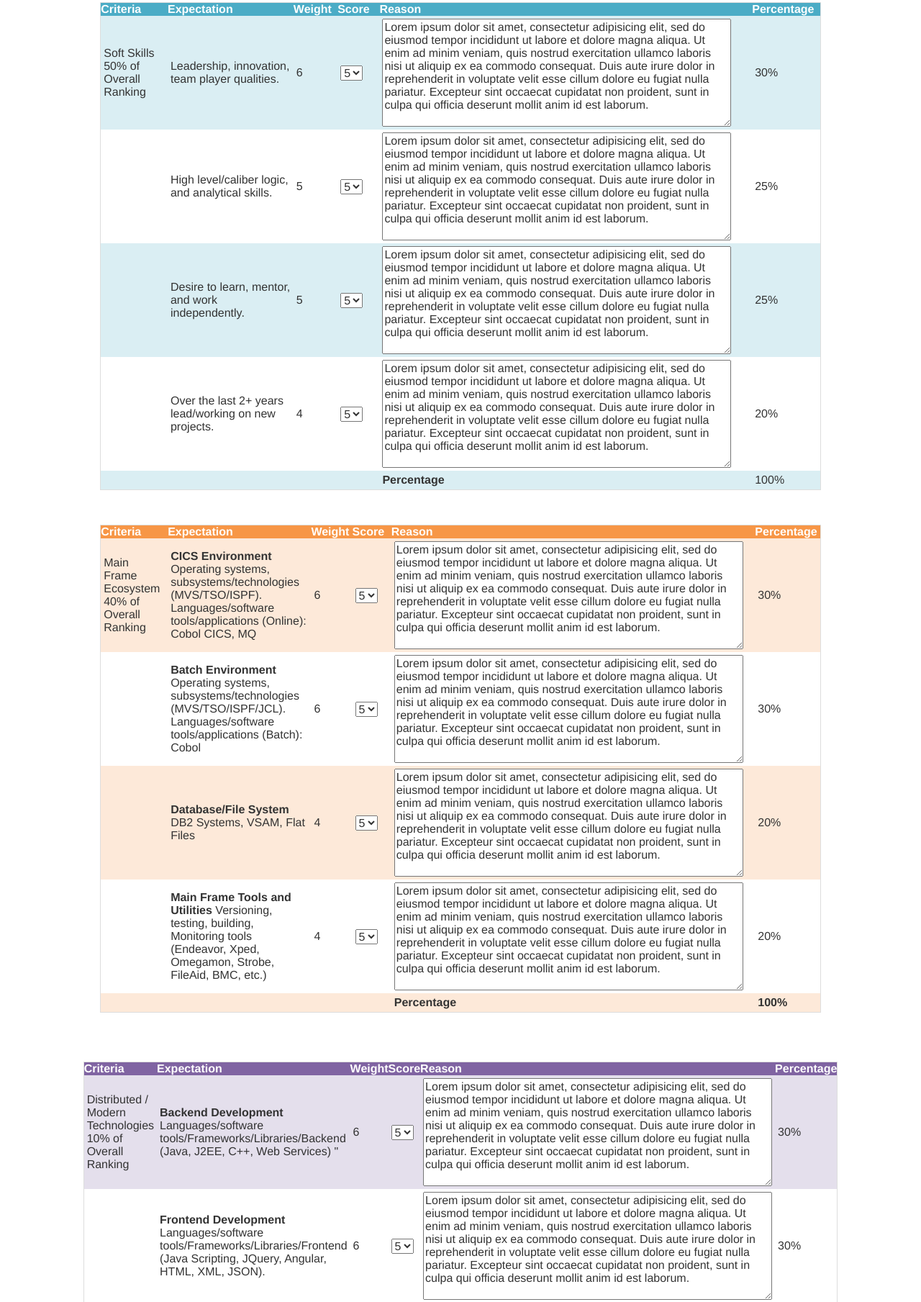
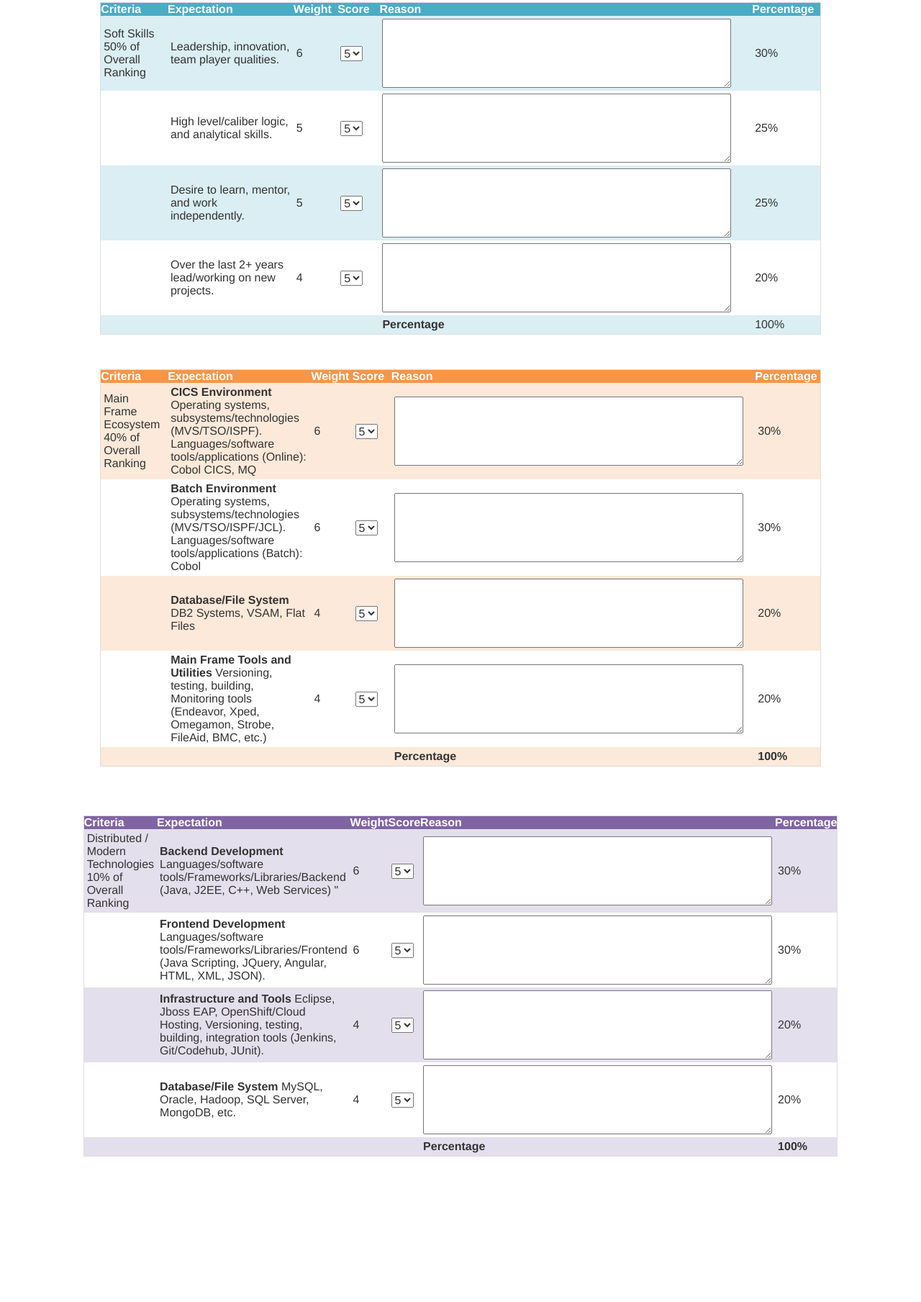
Before and after one commit to andrealvesoptum/ltmtracking, a plain HTML site: page WebContent/ltmsheet.html in a window 1280 px wide. Shown: the part 165-1974 px from the top of the page at 72% size. After the commit the page ends 1786 px from the top, so only its background shows below. Drawn offline with nearby package versions, Linux system fonts and the light colour scheme.

Commit message:
Removed Lorem Ipsum

```diff
--- a/WebContent/ltmsheet.html
+++ b/WebContent/ltmsheet.html
@@ -89,7 +89,7 @@
             </select>
           </td>
           <td>
-            <textarea rows="8" cols="50" id="reason" form="">Lorem ipsum dolor sit amet, consectetur adipisicing elit, sed do eiusmod tempor incididunt ut labore et dolore magna aliqua. Ut enim ad minim veniam, quis nostrud exercitation ullamco laboris nisi ut aliquip ex ea commodo consequat. Duis aute irure dolor in reprehenderit in voluptate velit esse cillum dolore eu fugiat nulla pariatur. Excepteur sint occaecat cupidatat non proident, sunt in culpa qui officia deserunt mollit anim id est laborum.</textarea>
+            <textarea rows="5" cols="50" id="reason" form=""></textarea>
           </td>
           <td>
             {{softSkillWeight.id_1 * softSkillSelect.id_1}}%
@@ -113,7 +113,7 @@
             </select>
           </td>
           <td>
-            <textarea rows="8" cols="50" id="reason" form="">Lorem ipsum dolor sit amet, consectetur adipisicing elit, sed do eiusmod tempor incididunt ut labore et dolore magna aliqua. Ut enim ad minim veniam, quis nostrud exercitation ullamco laboris nisi ut aliquip ex ea commodo consequat. Duis aute irure dolor in reprehenderit in voluptate velit esse cillum dolore eu fugiat nulla pariatur. Excepteur sint occaecat cupidatat non proident, sunt in culpa qui officia deserunt mollit anim id est laborum.</textarea>
+            <textarea rows="5" cols="50" id="reason" form=""></textarea>
           </td>
           <td>
             {{softSkillWeight.id_2 * softSkillSelect.id_2}}%
@@ -137,7 +137,7 @@
             </select>
           </td>
           <td>
-            <textarea rows="8" cols="50" id="reason" form="">Lorem ipsum dolor sit amet, consectetur adipisicing elit, sed do eiusmod tempor incididunt ut labore et dolore magna aliqua. Ut enim ad minim veniam, quis nostrud exercitation ullamco laboris nisi ut aliquip ex ea commodo consequat. Duis aute irure dolor in reprehenderit in voluptate velit esse cillum dolore eu fugiat nulla pariatur. Excepteur sint occaecat cupidatat non proident, sunt in culpa qui officia deserunt mollit anim id est laborum.</textarea>
+            <textarea rows="5" cols="50" id="reason" form=""></textarea>
           </td>
           <td>
             {{softSkillWeight.id_3 * softSkillSelect.id_3}}%
@@ -161,7 +161,7 @@
             </select>
           </td>
           <td>
-            <textarea rows="8" cols="50" id="reason" form="">Lorem ipsum dolor sit amet, consectetur adipisicing elit, sed do eiusmod tempor incididunt ut labore et dolore magna aliqua. Ut enim ad minim veniam, quis nostrud exercitation ullamco laboris nisi ut aliquip ex ea commodo consequat. Duis aute irure dolor in reprehenderit in voluptate velit esse cillum dolore eu fugiat nulla pariatur. Excepteur sint occaecat cupidatat non proident, sunt in culpa qui officia deserunt mollit anim id est laborum.</textarea>
+            <textarea rows="5" cols="50" id="reason" form=""></textarea>
           </td>
           <td>
             {{softSkillWeight.id_4 * softSkillSelect.id_4}}%
@@ -227,7 +227,7 @@
             </select>
           </td>
           <td>
-            <textarea rows="8" cols="50" id="reason" form="">Lorem ipsum dolor sit amet, consectetur adipisicing elit, sed do eiusmod tempor incididunt ut labore et dolore magna aliqua. Ut enim ad minim veniam, quis nostrud exercitation ullamco laboris nisi ut aliquip ex ea commodo consequat. Duis aute irure dolor in reprehenderit in voluptate velit esse cillum dolore eu fugiat nulla pariatur. Excepteur sint occaecat cupidatat non proident, sunt in culpa qui officia deserunt mollit anim id est laborum.</textarea>
+            <textarea rows="5" cols="50" id="reason" form=""></textarea>
           </td>
           <td>
             {{mainframeSkillWeight.id_1 * mainframeSkillSelect.id_1}}%
@@ -253,7 +253,7 @@
             </select>
           </td>
           <td>
-            <textarea rows="8" cols="50" id="reason" form="">Lorem ipsum dolor sit amet, consectetur adipisicing elit, sed do eiusmod tempor incididunt ut labore et dolore magna aliqua. Ut enim ad minim veniam, quis nostrud exercitation ullamco laboris nisi ut aliquip ex ea commodo consequat. Duis aute irure dolor in reprehenderit in voluptate velit esse cillum dolore eu fugiat nulla pariatur. Excepteur sint occaecat cupidatat non proident, sunt in culpa qui officia deserunt mollit anim id est laborum.</textarea>
+            <textarea rows="5" cols="50" id="reason" form=""></textarea>
           </td>
           <td>
             {{mainframeSkillWeight.id_2 * mainframeSkillSelect.id_2}}%
@@ -278,7 +278,7 @@
             </select>
           </td>
           <td>
-            <textarea rows="8" cols="50" id="reason" form="">Lorem ipsum dolor sit amet, consectetur adipisicing elit, sed do eiusmod tempor incididunt ut labore et dolore magna aliqua. Ut enim ad minim veniam, quis nostrud exercitation ullamco laboris nisi ut aliquip ex ea commodo consequat. Duis aute irure dolor in reprehenderit in voluptate velit esse cillum dolore eu fugiat nulla pariatur. Excepteur sint occaecat cupidatat non proident, sunt in culpa qui officia deserunt mollit anim id est laborum.</textarea>
+            <textarea rows="5" cols="50" id="reason" form=""></textarea>
           </td>
           <td>
             {{mainframeSkillWeight.id_3 * mainframeSkillSelect.id_3}}%
@@ -304,7 +304,7 @@
             </select>
           </td>
           <td>
-            <textarea rows="8" cols="50" id="reason" form="">Lorem ipsum dolor sit amet, consectetur adipisicing elit, sed do eiusmod tempor incididunt ut labore et dolore magna aliqua. Ut enim ad minim veniam, quis nostrud exercitation ullamco laboris nisi ut aliquip ex ea commodo consequat. Duis aute irure dolor in reprehenderit in voluptate velit esse cillum dolore eu fugiat nulla pariatur. Excepteur sint occaecat cupidatat non proident, sunt in culpa qui officia deserunt mollit anim id est laborum.</textarea>
+            <textarea rows="5" cols="50" id="reason" form=""></textarea>
           </td>
           <td>
             {{mainframeSkillWeight.id_4 * mainframeSkillSelect.id_4}}%
@@ -369,7 +369,7 @@
             </select>
           </td>
           <td>
-            <textarea rows="8" cols="50" id="reason" form="">Lorem ipsum dolor sit amet, consectetur adipisicing elit, sed do eiusmod tempor incididunt ut labore et dolore magna aliqua. Ut enim ad minim veniam, quis nostrud exercitation ullamco laboris nisi ut aliquip ex ea commodo consequat. Duis aute irure dolor in reprehenderit in voluptate velit esse cillum dolore eu fugiat nulla pariatur. Excepteur sint occaecat cupidatat non proident, sunt in culpa qui officia deserunt mollit anim id est laborum.</textarea>
+            <textarea rows="5" cols="50" id="reason" form=""></textarea>
           </td>
           <td>
             {{modernSkillWeight.id_1 * modernSkillSelect.id_1}}%
@@ -394,7 +394,7 @@
             </select>
           </td>
           <td>
-            <textarea rows="8" cols="50" id="reason" form="">Lorem ipsum dolor sit amet, consectetur adipisicing elit, sed do eiusmod tempor incididunt ut labore et dolore magna aliqua. Ut enim ad minim veniam, quis nostrud exercitation ullamco laboris nisi ut aliquip ex ea commodo consequat. Duis aute irure dolor in reprehenderit in voluptate velit esse cillum dolore eu fugiat nulla pariatur. Excepteur sint occaecat cupidatat non proident, sunt in culpa qui officia deserunt mollit anim id est laborum.</textarea>
+            <textarea rows="5" cols="50" id="reason" form=""></textarea>
           </td>
           <td>
             {{modernSkillWeight.id_2 * modernSkillSelect.id_2}}%
@@ -420,7 +420,7 @@
             </select>
           </td>
           <td>
-            <textarea rows="8" cols="50" id="reason" form="">Lorem ipsum dolor sit amet, consectetur adipisicing elit, sed do eiusmod tempor incididunt ut labore et dolore magna aliqua. Ut enim ad minim veniam, quis nostrud exercitation ullamco laboris nisi ut aliquip ex ea commodo consequat. Duis aute irure dolor in reprehenderit in voluptate velit esse cillum dolore eu fugiat nulla pariatur. Excepteur sint occaecat cupidatat non proident, sunt in culpa qui officia deserunt mollit anim id est laborum.</textarea>
+            <textarea rows="5" cols="50" id="reason" form=""></textarea>
           </td>
           <td>
             {{modernSkillWeight.id_3 * modernSkillSelect.id_3}}%
@@ -445,7 +445,7 @@
             </select>
           </td>
           <td>
-            <textarea rows="8" cols="50" id="reason" form="">Lorem ipsum dolor sit amet, consectetur adipisicing elit, sed do eiusmod tempor incididunt ut labore et dolore magna aliqua. Ut enim ad minim veniam, quis nostrud exercitation ullamco laboris nisi ut aliquip ex ea commodo consequat. Duis aute irure dolor in reprehenderit in voluptate velit esse cillum dolore eu fugiat nulla pariatur. Excepteur sint occaecat cupidatat non proident, sunt in culpa qui officia deserunt mollit anim id est laborum.</textarea>
+            <textarea rows="5" cols="50" id="reason" form=""></textarea>
           </td>
           <td>
             {{modernSkillWeight.id_4 * modernSkillSelect.id_4}}%
```
